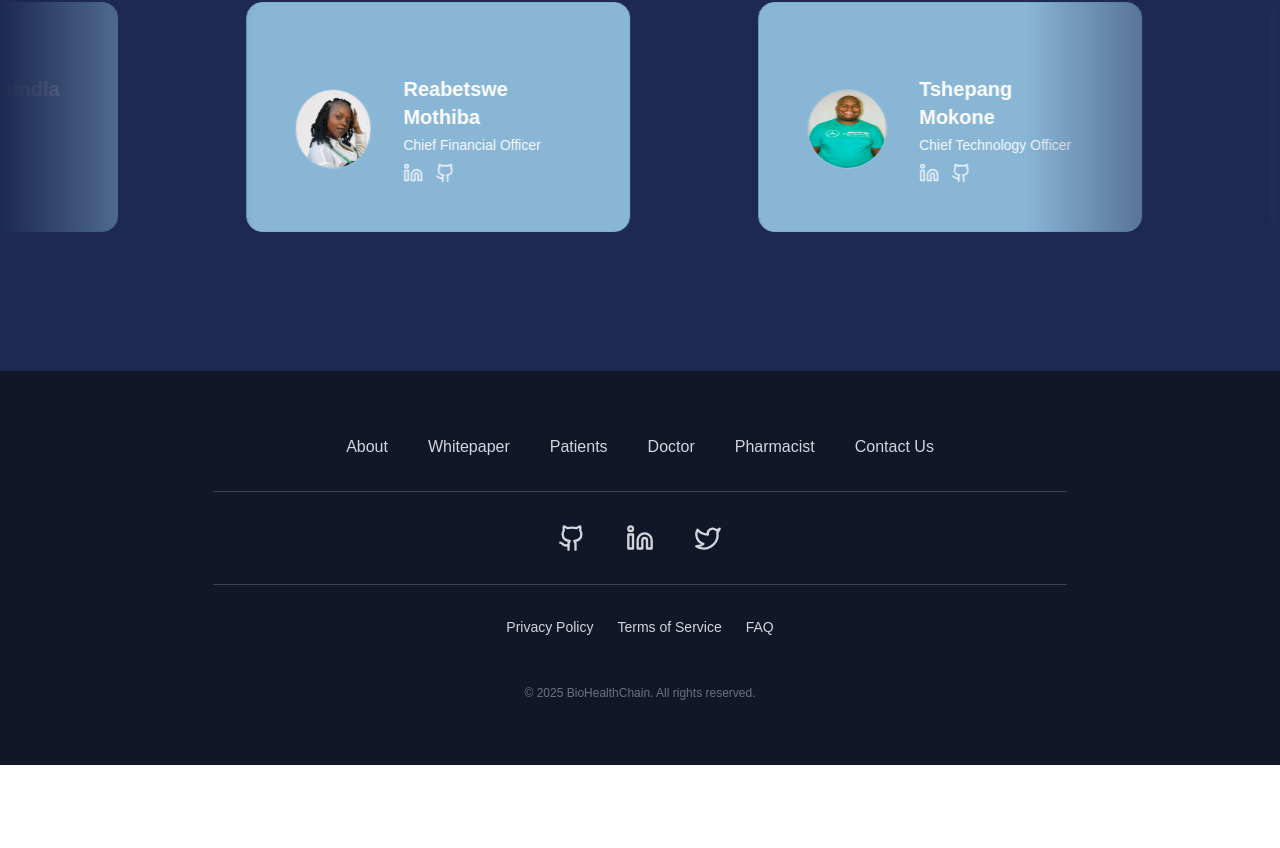
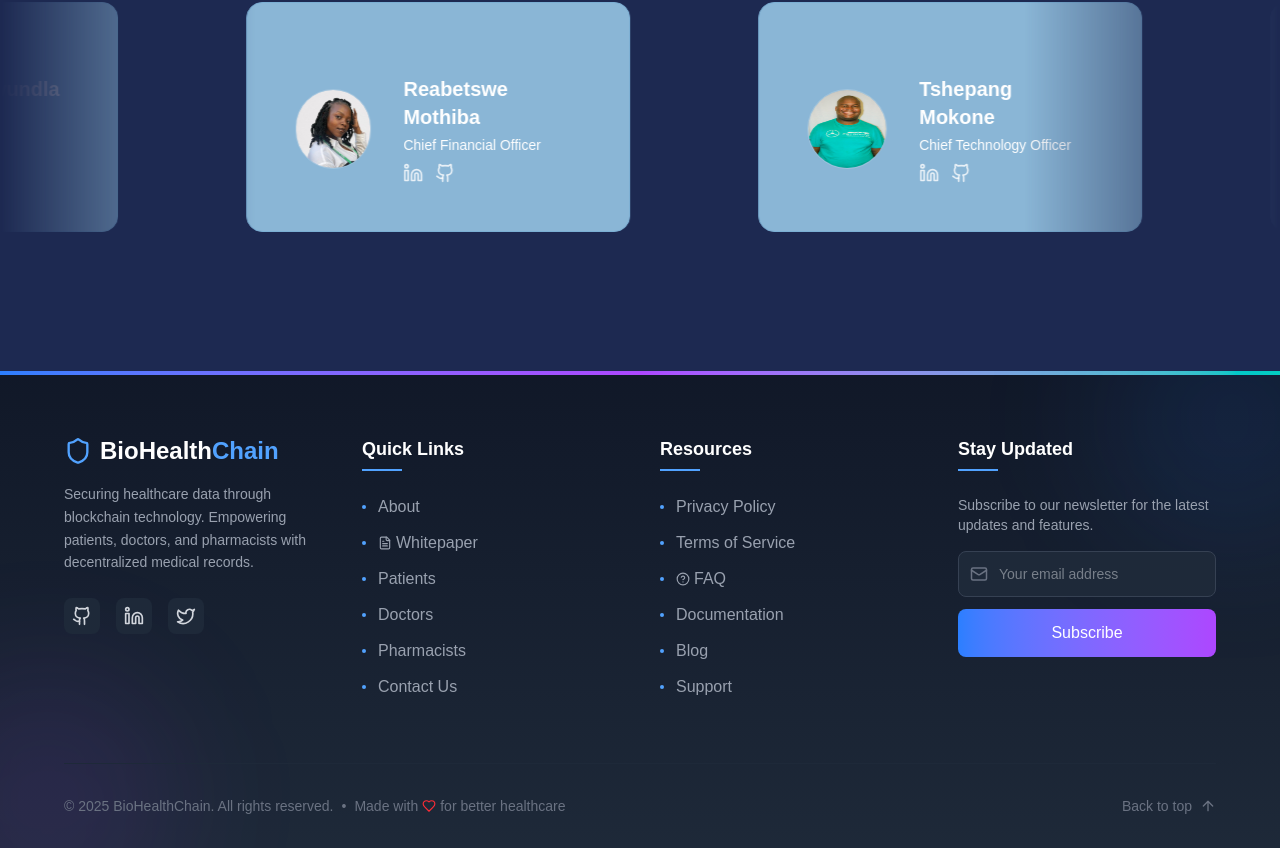
Before and after one commit to sandileSiwundla/BioHealthChain, a Next.js app: page / in a window 1280 px wide. Shown: the part 1869-2717 px from the top of the page. Before the commit the page ends 2634 px from the top, so only its background shows below. Built offline with nearby package versions, Linux system fonts and the light colour scheme.

Commit message:
Undated footer.

```diff
--- a/components/footer.tsx
+++ b/components/footer.tsx
@@ -1,74 +1,158 @@
 "use client";
-import React from "react";
-import { Github, Linkedin, Twitter } from "lucide-react";
+import React, { useState } from "react";
+import { Github, Linkedin, Twitter, Mail, Heart, ArrowUp, Shield, FileText, HelpCircle } from "lucide-react";
 
 const Footer: React.FC = () => {
+  const [email, setEmail] = useState("");
+  const [subscribed, setSubscribed] = useState(false);
+
+  const handleSubscribe = (e: React.FormEvent) => {
+    e.preventDefault();
+    if (email) {
+      setSubscribed(true);
+      setEmail("");
+      // Simulate API call
+      setTimeout(() => setSubscribed(false), 3000);
+    }
+  };
+
+  const scrollToTop = () => {
+    window.scrollTo({ top: 0, behavior: "smooth" });
+  };
+
   return (
-    <footer className="bg-gray-900 text-gray-300 py-16">
-      <div className="container mx-auto flex flex-col items-center space-y-8">
+    <footer className="bg-gradient-to-b from-gray-900 to-gray-800 text-gray-300 pt-16 pb-8 px-4 relative overflow-hidden">
+      {/* Decorative elements */}
+      <div className="absolute top-0 left-0 w-full h-1 bg-gradient-to-r from-blue-500 via-purple-500 to-teal-400"></div>
+      <div className="absolute -top-20 -right-20 w-64 h-64 bg-blue-500/10 rounded-full blur-3xl"></div>
+      <div className="absolute -bottom-20 -left-20 w-64 h-64 bg-purple-500/10 rounded-full blur-3xl"></div>
 
-        {/* Top Navigation */}
-        <nav className="flex flex-wrap justify-center gap-10 text-base font-medium">
-          <a href="#about" className="hover:text-blue-400 transition-colors">
-            About
-          </a>
-          <a href="#whitepaper" className="hover:text-blue-400 transition-colors">
-            Whitepaper
-          </a>
-          <a href="#patients" className="hover:text-blue-400 transition-colors">
-            Patients
-          </a>
-          <a href="#doctors" className="hover:text-blue-400 transition-colors">
-            Doctor
-          </a>
-          <a href="#pharmacists" className="hover:text-blue-400 transition-colors">
-            Pharmacist
-          </a>
-          <a href="#contact" className="hover:text-blue-400 transition-colors">
-            Contact Us
-          </a>
-        </nav>
+      <div className="max-w-6xl mx-auto relative z-10">
+        <div className="grid grid-cols-1 md:grid-cols-2 lg:grid-cols-4 gap-10 mb-16">
+          {/* Brand section */}
+          <div className="lg:col-span-1">
+            <h3 className="text-2xl font-bold text-white mb-4 flex items-center">
+              <Shield className="mr-2 text-blue-400" size={28} />
+              BioHealth<span className="text-blue-400">Chain</span>
+            </h3>
+            <p className="text-sm text-gray-400 mb-6 leading-relaxed">
+              Securing healthcare data through blockchain technology. Empowering patients, doctors, and pharmacists with decentralized medical records.
+            </p>
+            <div className="flex space-x-4">
+              <a href="https://github.com" target="_blank" rel="noopener noreferrer" className="bg-gray-800 p-2 rounded-lg hover:bg-blue-500 transition-colors group">
+                <Github className="w-5 h-5 group-hover:text-white" />
+              </a>
+              <a href="https://linkedin.com" target="_blank" rel="noopener noreferrer" className="bg-gray-800 p-2 rounded-lg hover:bg-blue-500 transition-colors group">
+                <Linkedin className="w-5 h-5 group-hover:text-white" />
+              </a>
+              <a href="https://x.com" target="_blank" rel="noopener noreferrer" className="bg-gray-800 p-2 rounded-lg hover:bg-blue-500 transition-colors group">
+                <Twitter className="w-5 h-5 group-hover:text-white" />
+              </a>
+            </div>
+          </div>
 
-        {/* Divider line for structure */}
-        <div className="w-2/3 border-t border-gray-700"></div>
+          {/* Quick Links */}
+          <div>
+            <h4 className="text-lg font-semibold text-white mb-6 relative pb-2 after:absolute after:left-0 after:bottom-0 after:w-10 after:h-0.5 after:bg-blue-400">
+              Quick Links
+            </h4>
+            <ul className="space-y-3">
+              {[
+                { href: "#about", label: "About" },
+                { href: "#whitepaper", label: "Whitepaper", icon: <FileText size={14} className="inline mr-1" /> },
+                { href: "#patients", label: "Patients" },
+                { href: "#doctors", label: "Doctors" },
+                { href: "#pharmacists", label: "Pharmacists" },
+                { href: "#contact", label: "Contact Us" },
+              ].map((link) => (
+                <li key={link.href}>
+                  <a href={link.href} className="flex items-center text-gray-400 hover:text-blue-400 transition-colors group">
+                    <span className="w-1 h-1 bg-blue-400 rounded-full mr-3 group-hover:animate-pulse"></span>
+                    {link.icon}{link.label}
+                  </a>
+                </li>
+              ))}
+            </ul>
+          </div>
 
-        {/* Social Icons */}
-        <div className="flex space-x-10">
-          <a href="https://github.com" target="_blank" rel="noopener noreferrer">
-            <Github className="w-7 h-7 hover:text-blue-400 transition-colors" />
-          </a>
-          <a
-            href="https://linkedin.com"
-            target="_blank"
-            rel="noopener noreferrer"
-          >
-            <Linkedin className="w-7 h-7 hover:text-blue-400 transition-colors" />
-          </a>
-          <a href="https://x.com" target="_blank" rel="noopener noreferrer">
-            <Twitter className="w-7 h-7 hover:text-blue-400 transition-colors" />
-          </a>
+          {/* Resources */}
+          <div>
+            <h4 className="text-lg font-semibold text-white mb-6 relative pb-2 after:absolute after:left-0 after:bottom-0 after:w-10 after:h-0.5 after:bg-blue-400">
+              Resources
+            </h4>
+            <ul className="space-y-3">
+              {[
+                { href: "#privacy", label: "Privacy Policy" },
+                { href: "#terms", label: "Terms of Service" },
+                { href: "#faq", label: "FAQ", icon: <HelpCircle size={14} className="inline mr-1" /> },
+                { href: "#docs", label: "Documentation" },
+                { href: "#blog", label: "Blog" },
+                { href: "#support", label: "Support" },
+              ].map((link) => (
+                <li key={link.href}>
+                  <a href={link.href} className="flex items-center text-gray-400 hover:text-blue-400 transition-colors group">
+                    <span className="w-1 h-1 bg-blue-400 rounded-full mr-3 group-hover:animate-pulse"></span>
+                    {link.icon}{link.label}
+                  </a>
+                </li>
+              ))}
+            </ul>
+          </div>
+
+          {/* Newsletter */}
+          <div>
+            <h4 className="text-lg font-semibold text-white mb-6 relative pb-2 after:absolute after:left-0 after:bottom-0 after:w-10 after:h-0.5 after:bg-blue-400">
+              Stay Updated
+            </h4>
+            <p className="text-sm text-gray-400 mb-4">
+              Subscribe to our newsletter for the latest updates and features.
+            </p>
+            {subscribed ? (
+              <div className="bg-green-900/30 text-green-400 p-3 rounded-lg text-sm flex items-center">
+                <Heart className="mr-2" size={16} /> Thank you for subscribing!
+              </div>
+            ) : (
+              <form onSubmit={handleSubscribe} className="flex flex-col space-y-3">
+                <div className="relative">
+                  <Mail className="absolute left-3 top-1/2 transform -translate-y-1/2 text-gray-500" size={18} />
+                  <input
+                    type="email"
+                    value={email}
+                    onChange={(e) => setEmail(e.target.value)}
+                    placeholder="Your email address"
+                    className="w-full bg-gray-800 border border-gray-700 rounded-lg pl-10 pr-4 py-3 text-sm focus:outline-none focus:ring-2 focus:ring-blue-500 focus:border-transparent"
+                    required
+                  />
+                </div>
+                <button
+                  type="submit"
+                  className="bg-gradient-to-r from-blue-500 to-purple-500 text-white font-medium py-3 rounded-lg hover:from-blue-600 hover:to-purple-600 transition-all duration-300 transform hover:-translate-y-0.5"
+                >
+                  Subscribe
+                </button>
+              </form>
+            )}
+          </div>
         </div>
 
-        {/* Divider line for structure */}
-        <div className="w-2/3 border-t border-gray-700"></div>
+        {/* Bottom section */}
+        <div className="border-t border-gray-800 pt-8 flex flex-col md:flex-row justify-between items-center">
+          <p className="text-sm text-gray-500 flex items-center">
+            © {new Date().getFullYear()} BioHealthChain. All rights reserved.
+            <span className="hidden md:inline-block mx-2">•</span>
+            <span className="flex items-center mt-2 md:mt-0">
+              Made with <Heart className="mx-1 text-red-500" size={14} /> for better healthcare
+            </span>
+          </p>
 
-        {/* Extra Bottom Links */}
-        <nav className="flex flex-wrap justify-center gap-6 text-sm">
-          <a href="#privacy" className="hover:text-blue-400 transition-colors">
-            Privacy Policy
-          </a>
-          <a href="#terms" className="hover:text-blue-400 transition-colors">
-            Terms of Service
-          </a>
-          <a href="#faq" className="hover:text-blue-400 transition-colors">
-            FAQ
-          </a>
-        </nav>
-
-        {/* Copyright */}
-        <p className="text-xs text-gray-500 mt-4">
-          © {new Date().getFullYear()} BioHealthChain. All rights reserved.
-        </p>
+          <button
+            onClick={scrollToTop}
+            className="mt-4 md:mt-0 flex items-center text-sm text-gray-500 hover:text-blue-400 transition-colors group"
+          >
+            Back to top
+            <ArrowUp className="ml-2 group-hover:animate-bounce" size={16} />
+          </button>
+        </div>
       </div>
     </footer>
   );
```
